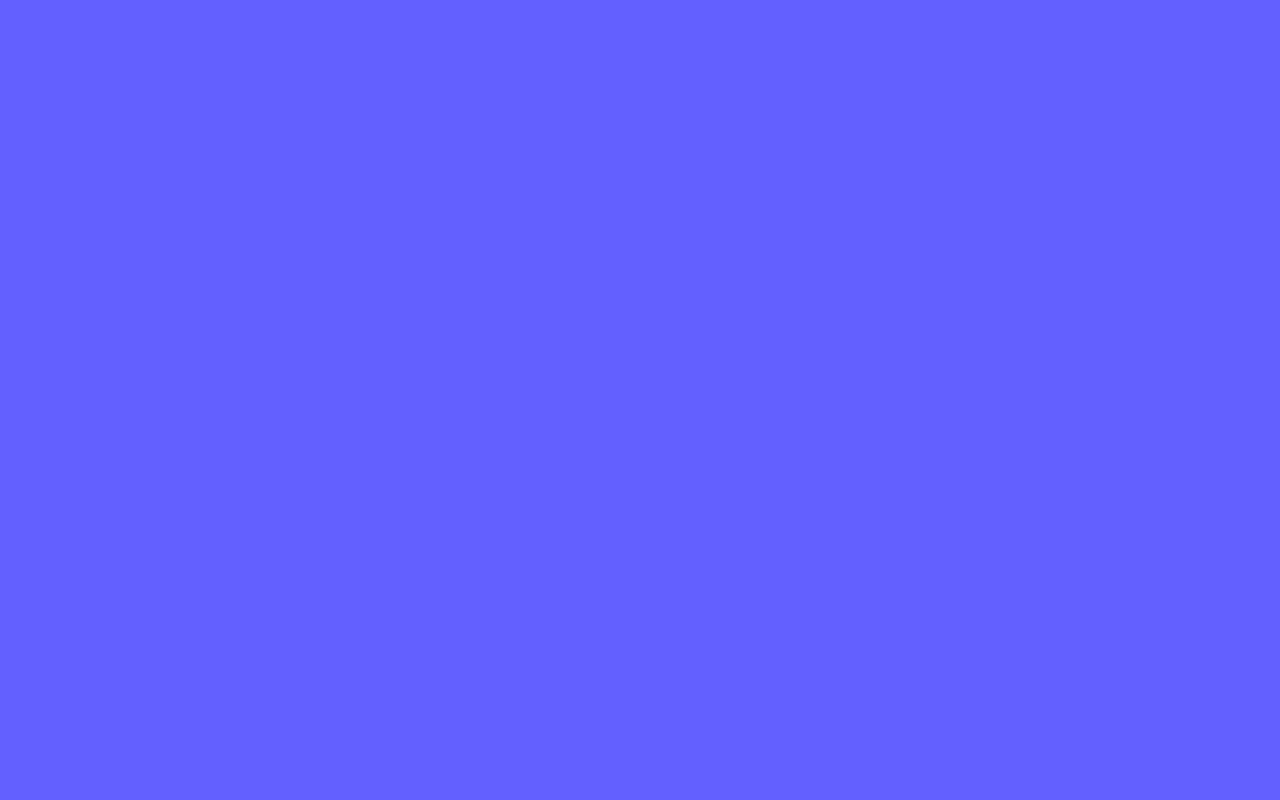
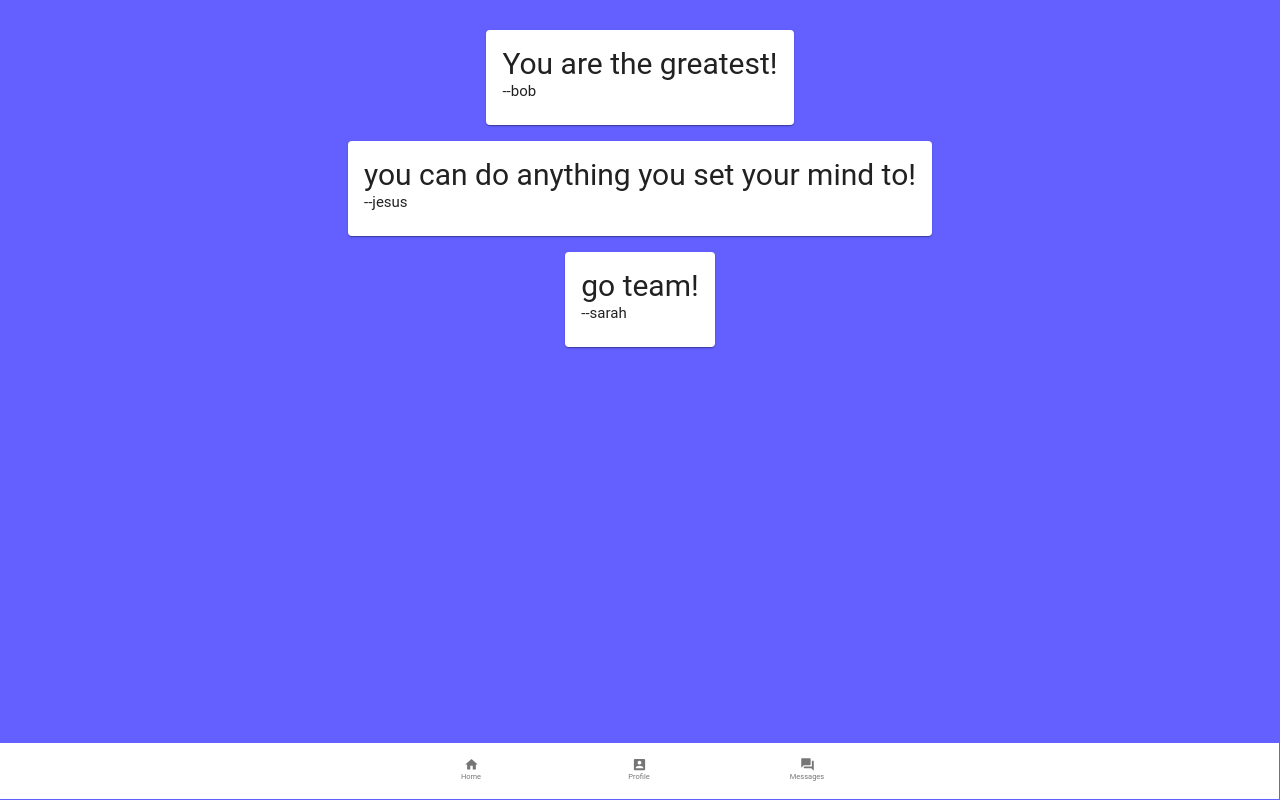
Before and after one commit to detorresramos/Reach.io, a React (Create React App) app: page /messages in a window 1280 px wide. Built offline with nearby package versions, Linux system fonts and the light colour scheme.

Commit message:
Adding messages view

```diff
--- a/src/App.js
+++ b/src/App.js
@@ -1,7 +1,8 @@
 import './App.css';
 import Feed from './views/Feed.js'
 import Login from './Login.js';
-import Profile from './Profile';
+import Profile from './Profile.js';
+import Messages from './Messages.js';
 import {
   Route,
   Switch,
@@ -22,6 +23,7 @@ function App() {
             <Route path="/" exact component={Login}/>
             <Route path="/feed" component={Feed}/>
             <Route path="/profile" component={Profile}/>
+            <Route path="/messages" component={Messages}/>
           </Switch>
         </Router>
       </header>
--- a/src/BottomNav.js
+++ b/src/BottomNav.js
@@ -3,6 +3,7 @@ import { makeStyles } from '@material-ui/core/styles';
 import BottomNavigation from '@material-ui/core/BottomNavigation';
 import BottomNavigationAction from '@material-ui/core/BottomNavigationAction';
 import HomeIcon from '@material-ui/icons/Home';
+import ForumIcon from '@material-ui/icons/Forum';
 import AccountBoxRoundedIcon from '@material-ui/icons/AccountBoxRounded';
 import { Link } from 'react-router-dom';
 
@@ -30,7 +31,9 @@ export default function BottomNav(props) {
       >
       <BottomNavigationAction label="Home" value="feed" icon={<HomeIcon />} component={Link} to='/feed'/>
       <BottomNavigationAction
-        label="Profile" value="profile" icon={<AccountBoxRoundedIcon />} component={Link} to='profile'/>
+        label="Profile" value="profile" icon={<AccountBoxRoundedIcon />} component={Link} to='/profile'/>
+      <BottomNavigationAction
+        label="Messages" value="messages" icon={<ForumIcon />} component={Link} to='/messages'/>
     </BottomNavigation>
   );
 }
--- a/src/FriendCard.js
+++ b/src/FriendCard.js
@@ -10,7 +10,7 @@ const PRIMARYCOLOR = "#6360FF";
 const SECONDARYCOLOR = "#FF8181"
 
 
-  const useStyles = makeStyles((theme) => ({
+  const useStyles = makeStyles(() => ({
     root: {
       display: 'flex',
       alignItems: 'flex-start',
--- /dev/null
+++ b/src/Messages.js
@@ -0,0 +1,85 @@
+import React from 'react';
+import './profile.css';
+import BottomNav from './BottomNav';
+import Card from '@material-ui/core/Card';
+import { Box, Grid } from '@material-ui/core';
+import CardContent from '@material-ui/core/CardContent';
+import { makeStyles } from '@material-ui/core/styles';
+import Typography from '@material-ui/core/Typography';
+
+// fetch something hehehehe
+
+const msgs = [
+    {
+        sender: "bob",
+        message: "You are the greatest!"
+    },
+    {
+        sender: "jesus",
+        message: "you can do anything you set your mind to!"
+    },
+    {
+        sender: "sarah",
+        message: "go team!"
+    },
+]
+
+const useStyles = makeStyles(() => ({
+    root: {
+      display: 'flex',
+      alignItems: 'flex-start',
+      padding: '2vh',
+    },
+    topBox: {
+        // display: "center",
+        paddingTop: "30px",
+    },
+    bottomBox: {
+        marginBottom: "100px"
+    },
+    actions: {
+        display: 'flex',
+        flexDirection: 'column',
+    }
+  }));
+
+function Messages() {
+
+    const styles = useStyles();
+
+    return (
+        <div>
+        <Box className={styles.topBox}/>
+        <Grid
+            container
+            direction="column"
+            spacing={2}
+            alignItems="center"
+            styles={styles.container}
+        >
+            {msgs.map(msg => {
+                return(
+                    <Grid item xs={6} sm={6}>
+                        <Card>
+                            <CardContent>
+                                <Typography component="h3" variant="h3">
+                                    {msg.message}
+                                </Typography>
+                                <Typography component="h5" variant="h5">
+                                --{msg.sender}
+                                </Typography>
+                            </CardContent>
+                        </Card>
+                    </Grid>
+                )
+            })}
+        </Grid>
+
+        <Box className={styles.bottomBox}/>
+        <BottomNav/>
+
+        </div>
+    )
+}
+
+export default Messages
```
Lines whose indentation alone changed are shown as unchanged.
